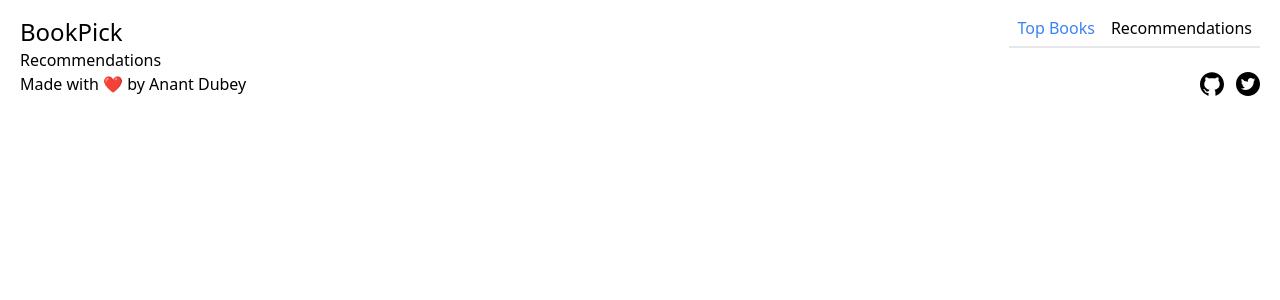
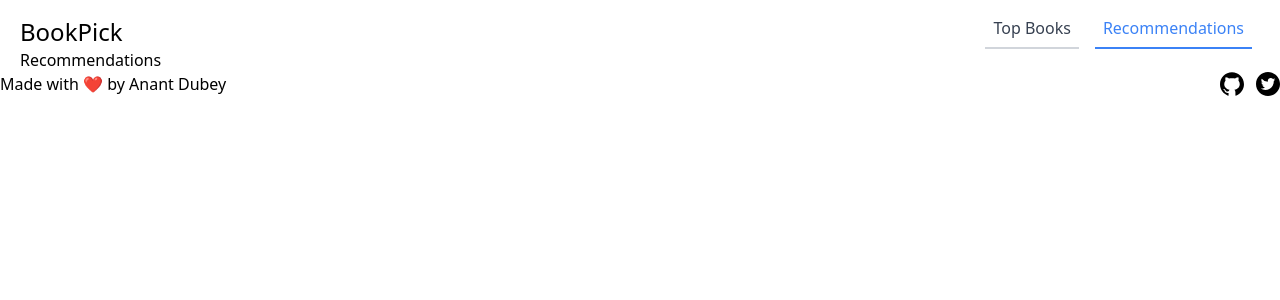
Before and after one commit to dubeyanant/BookPick, a React (Vite) app: page /recommendations in a window 1280 px wide. Shown: the top 300 px of the page. Built offline with nearby package versions, Linux system fonts and the light colour scheme; the HTML template or start-up script is replaced by a standard one.

Commit message:
feat(Header): add active state in tabs

```diff
--- a/src/App.jsx
+++ b/src/App.jsx
@@ -6,15 +6,16 @@ import Recommendations from "./components/Recommendations";
 
 function App() {
   return (
-    <div className="container mx-auto px-5 my-4">
-      <Header />
-      <Routes>
-        <Route path="/" element={<Home />} />
-        <Route path="/home" element={<Home />} />
-        <Route path="/recommendations" element={<Recommendations />} />
-      </Routes>
+    <>
+      <div className="container mx-auto px-5 mt-4">
+        <Header />
+        <Routes>
+          <Route path="/" element={<Home />} />
+          <Route path="/recommendations" element={<Recommendations />} />
+        </Routes>
+      </div>
       <Footer />
-    </div>
+    </>
   );
 }
 
--- a/src/components/Header.jsx
+++ b/src/components/Header.jsx
@@ -1,18 +1,40 @@
+import { NavLink } from "react-router-dom";
+
 const Header = () => {
   return (
     <div className="flex justify-between">
       <h1 className="font-medium text-2xl">BookPick</h1>
 
-      <div className="border-b-2">
-        <ul className="flex font-medium">
-          <li className="text-blue-500  border-indigo-500 px-2">
-            <a href="/home">Top Books</a>
-          </li>
-          <li className="px-2">
-            <a href="/recommendations">Recommendations</a>
-          </li>
-        </ul>
-      </div>
+      <ul className="flex font-medium">
+        <li className="px-2">
+          <NavLink
+            to="/"
+            className={({ isActive }) =>
+              [
+                isActive
+                  ? "text-blue-500 border-blue-500"
+                  : "text-gray-700 border-gray-300 hover:border-gray-700",
+              ] + " p-2 transition-colors border-b-2"
+            }
+          >
+            Top Books
+          </NavLink>
+        </li>
+        <li className="px-2">
+          <NavLink
+            to="/recommendations"
+            className={({ isActive }) =>
+              [
+                isActive
+                  ? "text-blue-500 border-blue-500"
+                  : "text-gray-700 border-gray-300 hover:border-gray-700",
+              ] + " p-2 transition-colors border-b-2"
+            }
+          >
+            Recommendations
+          </NavLink>
+        </li>
+      </ul>
     </div>
   );
 };
```
